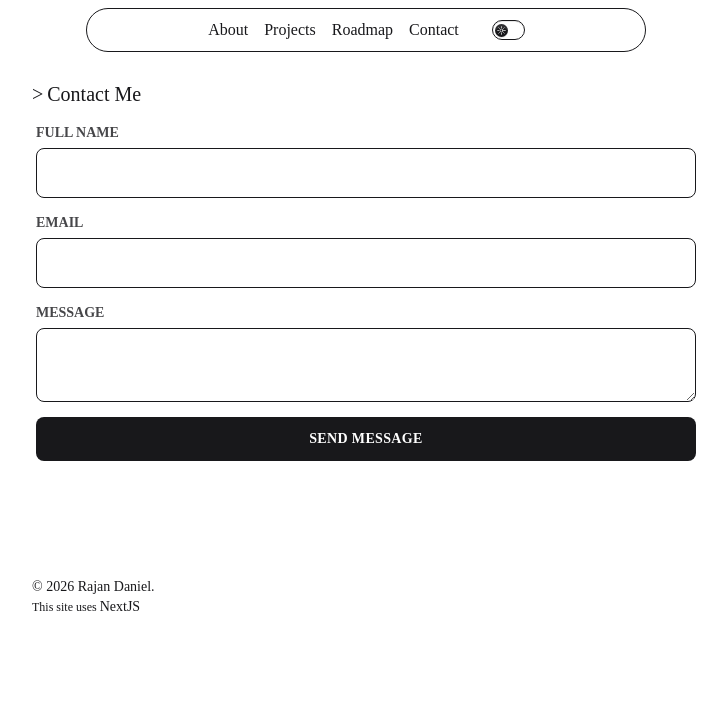
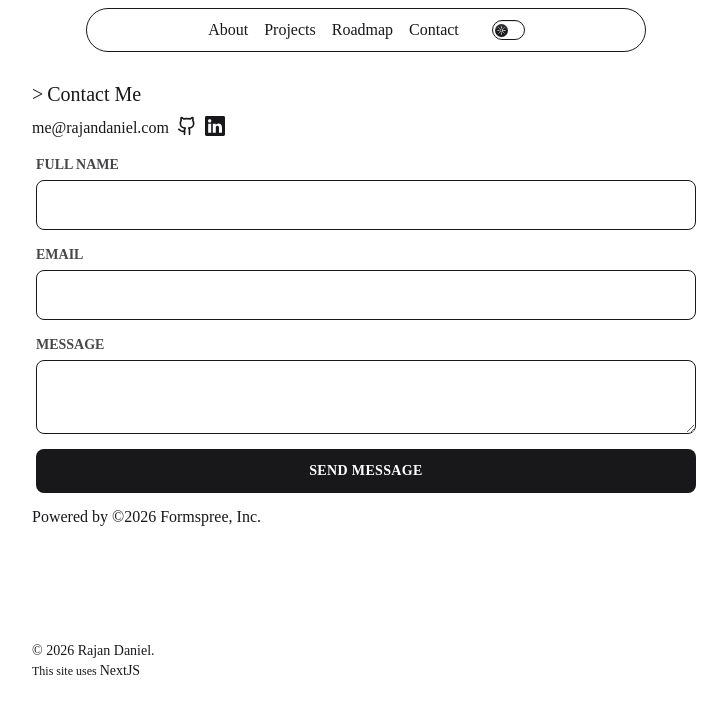
Before and after one commit to rajan-daniel/rajanDanielPortfolio, a Next.js app: page /contact in a window 1280 px wide. Shown: the top 714 px of the page, without its empty margins (274-1001 px from the left). Built offline with nearby package versions, Linux system fonts and the light colour scheme; a web font is replaced by a local one.

Commit message:
feat: complete contact page chore: update domain email

```diff
--- a/src/app/contact/page.js
+++ b/src/app/contact/page.js
@@ -1,10 +1,13 @@
 import React from "react";
-import { forms , seo } from "@/data/data";
+import { forms, seo } from "@/data/data";
+import { socials } from "@/data/data";
 
 export const metadata = {
   title: `Contact Me | ${seo.title}`,
-    description: "Get in touch with me to discuss projects, collaborations, or just to say hello.",
-    keywords: "contact, get in touch, collaboration, email, message, web developer"
+  description:
+    "Get in touch with me to discuss projects, collaborations, or just to say hello.",
+  keywords:
+    "contact, get in touch, collaboration, email, message, web developer",
 };
 
 function Contact() {
@@ -15,6 +18,55 @@ function Contact() {
           <h1 className="text-xl font-medium before:content-['>'] before:mr-1">
             Contact Me
           </h1>
+          <div className="flex flex-row gap-2">
+            <h1 className="">me@rajandaniel.com</h1>
+            <a href={socials.github} target="_blank" rel="noopener noreferrer">
+              <svg
+                xmlns="http://www.w3.org/2000/svg"
+                width="20"
+                height="20"
+                viewBox="0 0 24 24"
+                fill="none"
+                stroke="currentColor"
+                strokeWidth="2"
+                strokeLinecap="round"
+                strokeLinejoin="round"
+                className="lucide lucide-github-icon lucide-github cursor-pointer"
+              >
+                <path d="M15 22v-4a4.8 4.8 0 0 0-1-3.5c3 0 6-2 6-5.5.08-1.25-.27-2.48-1-3.5.28-1.15.28-2.35 0-3.5 0 0-1 0-3 1.5-2.64-.5-5.36-.5-8 0C6 2 5 2 5 2c-.3 1.15-.3 2.35 0 3.5A5.403 5.403 0 0 0 4 9c0 3.5 3 5.5 6 5.5-.39.49-.68 1.05-.85 1.65-.17.6-.22 1.23-.15 1.85v4" />
+                <path d="M9 18c-4.51 2-5-2-7-2" />
+              </svg>
+            </a>
+
+            <a
+              href={socials.linkedin}
+              target="_blank"
+              rel="noopener noreferrer"
+            >
+              <svg
+                xmlns="http://www.w3.org/2000/svg"
+                width="20"
+                height="20"
+                viewBox="0 0 16 16"
+                fill="currentColor"
+              >
+                <path
+                  d="M0 1.146C0 .513.526 0 1.175 0h13.65C15.474
+                        0 16 .513 16 1.146v13.708c0 .633-.526
+                        1.146-1.175 1.146H1.175C.526 16 0
+                        15.487 0 14.854zm4.943 12.248V6.169H2.542v7.225zm-1.2-8.212
+                        c.837 0 1.358-.554 1.358-1.248-.015-.709-.52-1.248-1.342-1.248S2.4
+                        3.226 2.4 3.934c0 .694.521 1.248 1.327 1.248zm4.908
+                        8.212V9.359c0-.216.016-.432.08-.586.173-.431.568-.878
+                        1.232-.878.869 0 1.216.662 1.216
+                        1.634v3.865h2.401V9.25c0-2.22-1.184-3.252-2.764-3.252-1.274
+                        0-1.845.7-2.165 1.193v.025h-.016l.016-.025V6.169h-2.4c.03.678
+                        0 7.225 0 7.225z"
+                />
+              </svg>
+            </a>
+          </div>
+
           <div className="p-1">
             <form
               action={forms.formspreeUrl}
@@ -62,6 +114,7 @@ function Contact() {
               </div>
             </form>
           </div>
+          <h1 className="">Powered by ©2026 Formspree, Inc.</h1>
         </main>
       </div>
     </>
--- a/src/data/data.js
+++ b/src/data/data.js
@@ -3,7 +3,7 @@ export const about = {
   role: "Full Stack Web Developer",
   about:
     "hello! I’m Rajan, a full-stack web developer specializing in building modern, production-ready applications with React, Next.js, TypeScript, Tailwind, and Supabase. I develop end-to-end solutions—handling frontend, backend logic, APIs, authentication, and databases—while focusing on performance, scalability, and clean architecture. I’m driven by solving real problems and consistently improving through hands-on project development.",
-  email: "rajan.daniel.dev@gmail.com",
+  email: "me@rajandaniel.com",
 };
 
 export const seo = {
```
Lines whose indentation alone changed are shown as unchanged.
